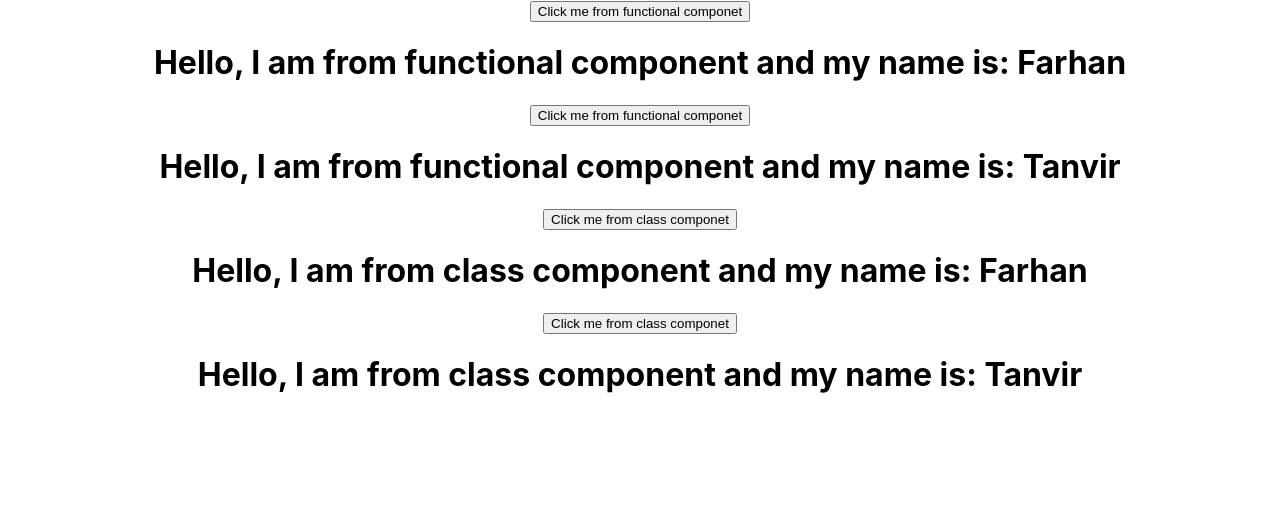
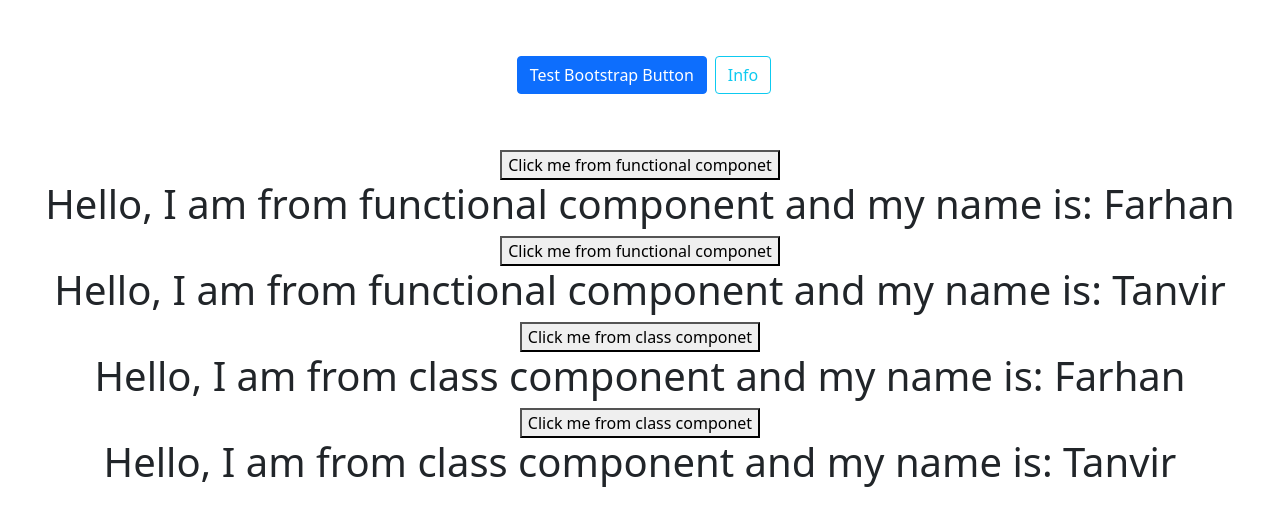
Before and after one commit to FARHAN-TANVIR-7471/BasicReact, a React (Create React App) app: page / in a window 1280 px wide. Shown: the top 526 px of the page. Built offline with nearby package versions, Linux system fonts and the light colour scheme; the HTML template or start-up script is replaced by a standard one.

Commit message:
bootstrap test

```diff
--- a/package.json
+++ b/package.json
@@ -6,7 +6,9 @@
     "@testing-library/jest-dom": "^5.11.4",
     "@testing-library/react": "^11.1.0",
     "@testing-library/user-event": "^12.1.10",
+    "bootstrap": "^5.1.3",
     "react": "^17.0.2",
+    "react-bootstrap": "^2.0.2",
     "react-dom": "^17.0.2",
     "react-scripts": "4.0.3",
     "web-vitals": "^1.0.1"
--- a/src/App.js
+++ b/src/App.js
@@ -2,11 +2,13 @@ import logo from './logo.svg';
 import './App.css';
 import Hello from './component/Hello'
 import Welcome from './component/Welcome'
+import SecWelcome from './bootstrapComponent/Welcome'
 
 function App() {
   return (
     <div className="App">
       <div className="App">
+        <SecWelcome></SecWelcome>
         <Hello name="Farhan"></Hello>
         <Hello  name="Tanvir"></Hello>
         <Welcome name="Farhan"></Welcome>
--- /dev/null
+++ b/src/bootstrapComponent/Welcome.js
@@ -0,0 +1,14 @@
+import React from 'react';
+import 'bootstrap/dist/css/bootstrap.min.css';
+import { Button } from 'react-bootstrap';
+
+function Welcome(){
+    return(
+        <div className="m-5">
+            <Button className="btn outline-info m-2">Test Bootstrap Button</Button>
+            <Button variant="outline-info">Info</Button>
+        </div>
+    );
+}
+
+export default Welcome;
--- a/src/component/Hello.js
+++ b/src/component/Hello.js
@@ -9,7 +9,6 @@ function Hello(props){
             <button onClick={DoThis.bind(this, "Hello, I am from functional component pram...")}>Click me from functional componet</button>
             <h1>Hello, I am from functional component and my name is: {props.name}</h1>
         </div>
-
     );
 }
 
--- a/src/component/Welcome.js
+++ b/src/component/Welcome.js
@@ -2,12 +2,12 @@ import React,{Component} from 'react';
 
 
 class Welcome extends Component {
-    doThis(){
-        alert('Button click me from class component');
+    doThis(a){
+        alert(a);
     }
     render(){
        return <div>
-                <button onClick={this.doThis}>Click me from class componet</button>
+                <button onClick={this.doThis.bind(this, "Hello, I am from class component")}>Click me from class componet</button>
                 <h1>Hello, I am from class component and my name is: {this.props.name}</h1>
            </div>
     }
```
Also changed, not shown: 2 other files (tests, documents, lock files or other folders).
